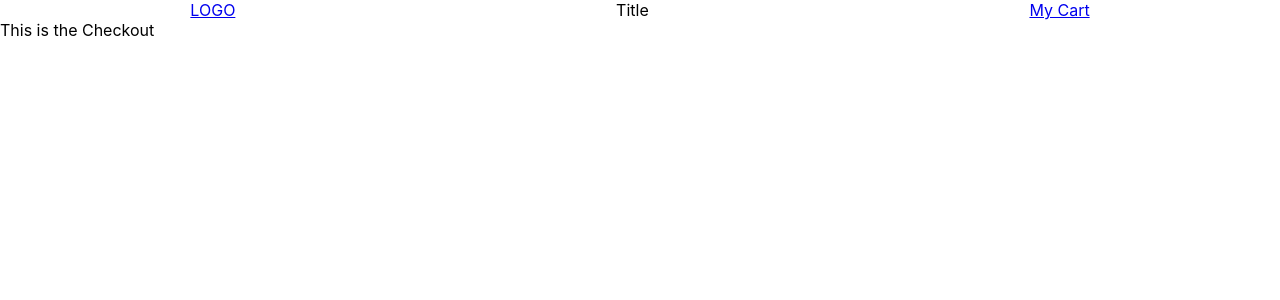
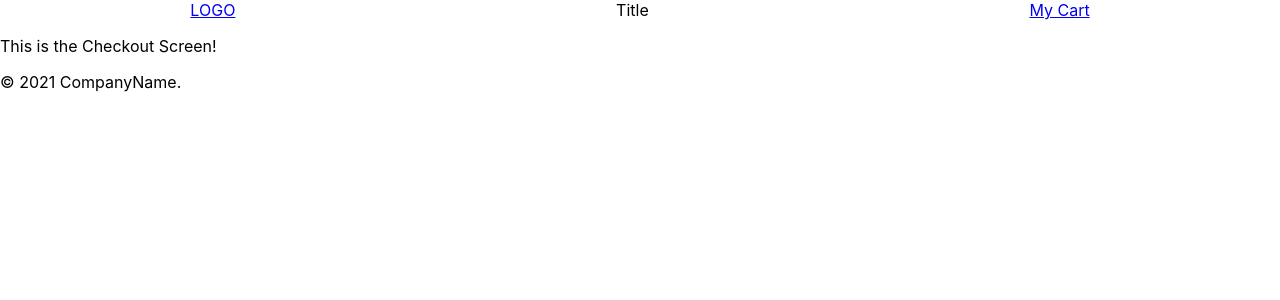
Before and after one commit to andreapdev/checkout-app, a React (Create React App) app: page /checkout in a window 1280 px wide. Shown: the top 300 px of the page. Built offline with nearby package versions, Linux system fonts and the light colour scheme.

Commit message:
body component added

```diff
--- a/src/App.js
+++ b/src/App.js
@@ -1,21 +1,19 @@
 import React from 'react';
-import { BrowserRouter as Router, Switch, Route } from "react-router-dom";
+import { BrowserRouter as Router, Switch, Route } from 'react-router-dom';
 
 //components
-import Home from "./screens/Home";
-import Checkout from "./screens/Checkout";
-import Header from "./layout/Header";
+import Home from './screens/Home';
+import Checkout from './screens/Checkout';
 
 const App = () => {
   return (
-    <div className="App">
+    <div className='App'>
       <Router>
-      <Header />
         <Switch>
-          <Route exact path="/">
+          <Route exact path='/'>
             <Home />
           </Route>
-          <Route exact path="/checkout">
+          <Route exact path='/checkout'>
             <Checkout />
           </Route>
         </Switch>
--- a/src/layout/Body.js
+++ b/src/layout/Body.js
@@ -1,12 +1,15 @@
 import React from 'react';
+import Header from './Header';
+import Footer from './Footer';
 
-const Body = () => {
-
-    return (
-        <>
-            <div>This is the Body</div>
-        </>
-    );
-}
+const Body = ({ children }) => {
+  return (
+    <>
+      <Header />
+      {children}
+      <Footer />
+    </>
+  );
+};
 
 export default Body;
--- a/src/layout/Footer.js
+++ b/src/layout/Footer.js
@@ -4,7 +4,7 @@ const Footer = () => {
 
     return (
         <>
-            <div>This is the Footer</div>
+            <p>© 2021 CompanyName.</p>
         </>
     );
 }
--- a/src/screens/Checkout.js
+++ b/src/screens/Checkout.js
@@ -1,10 +1,13 @@
 import React from 'react';
+import Body from '../layout/Body'
 
 const Checkout = () => {
 
     return (
         <>
-            <div>This is the Checkout</div>
+            <Body>
+                <p>This is the Checkout Screen!</p>
+            </Body>
         </>
     );
 }
--- a/src/screens/Home.js
+++ b/src/screens/Home.js
@@ -1,10 +1,13 @@
 import React from 'react';
+import Body from '../layout/Body'
 
 const Home = () => {
 
     return (
         <>
-            <div>This is the Home</div>
+            <Body>
+            <p>This is the Home Screen!</p>
+            </Body>
         </>
     );
 }
```
Also changed, not shown: src/layout/Header.js (+5 -5 lines).
